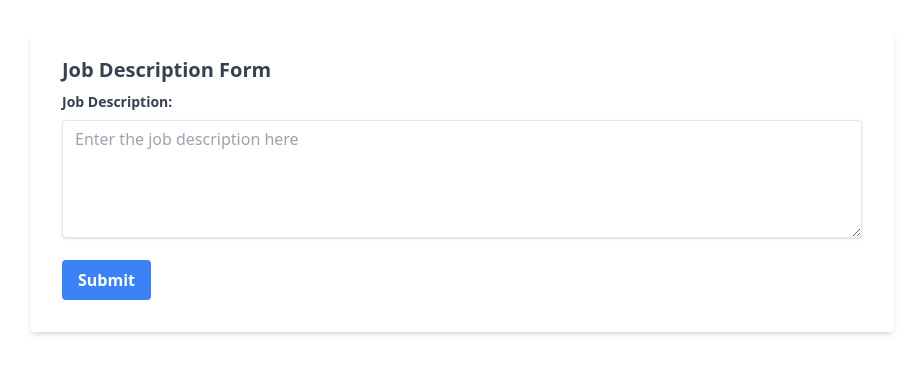
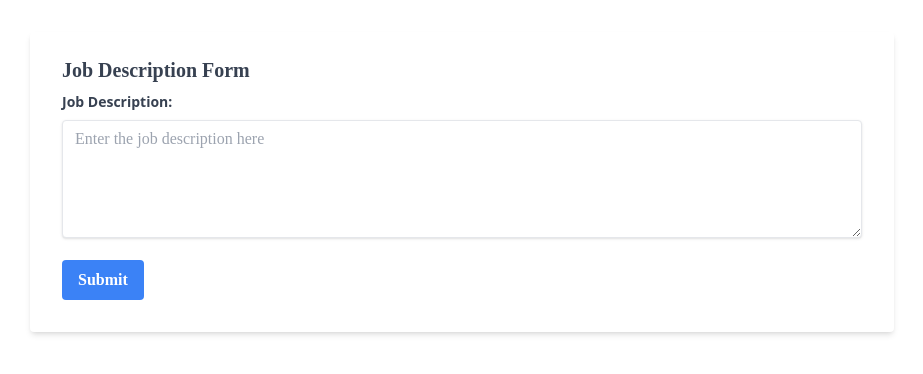
Before and after one commit to JiyanBhalara/GirlHacks, a React (Create React App) app in the folder frontend/: page / in a window 1280 px wide. Shown: the top 374 px of the page, without its empty margins (178-1101 px from the left). Built offline with nearby package versions, Linux system fonts and the light colour scheme.

Commit message:
few changes

```diff
--- a/frontend/src/JobDescriptionForm.jsx
+++ b/frontend/src/JobDescriptionForm.jsx
@@ -13,7 +13,7 @@ function JobDescriptionForm() {
     return (
         <div className="max-w-4xl mx-auto px-4 py-8">
             <form onSubmit={handleSubmit} className="bg-white shadow-md rounded px-8 pt-6 pb-8 mb-4">
-                <h2 className="block text-gray-700 text-xl font-bold mb-2">Job Description Form</h2>
+                <h2 className="block text-gray-700 text-xl font-bold mb-2 font-['Rejouice_Headline']">Job Description Form</h2>
                 <label htmlFor="jobDescription" className="block text-gray-700 text-sm font-bold mb-2">
                     Job Description:
                 </label>
@@ -23,11 +23,11 @@ function JobDescriptionForm() {
                     onChange={e => setJobDescription(e.target.value)}
                     placeholder="Enter the job description here"
                     rows="5"
-                    className="shadow appearance-none border rounded w-full py-2 px-3 text-gray-700 leading-tight focus:outline-none focus:shadow-outline"
+                    className="shadow appearance-none border rounded w-full py-2 px-3 text-gray-700 leading-tight font-['Rejouice_Headline'] focus:outline-none focus:shadow-outline"
                 />
                 <button
                     type="submit"
-                    className="bg-blue-500 hover:bg-blue-700 text-white font-bold py-2 px-4 rounded focus:outline-none focus:shadow-outline mt-4"
+                    className="bg-blue-500 hover:bg-blue-700 text-white font-bold py-2 px-4 font-['Rejouice_Headline'] rounded focus:outline-none focus:shadow-outline mt-4"
                 >
                     Submit
                 </button>
```
